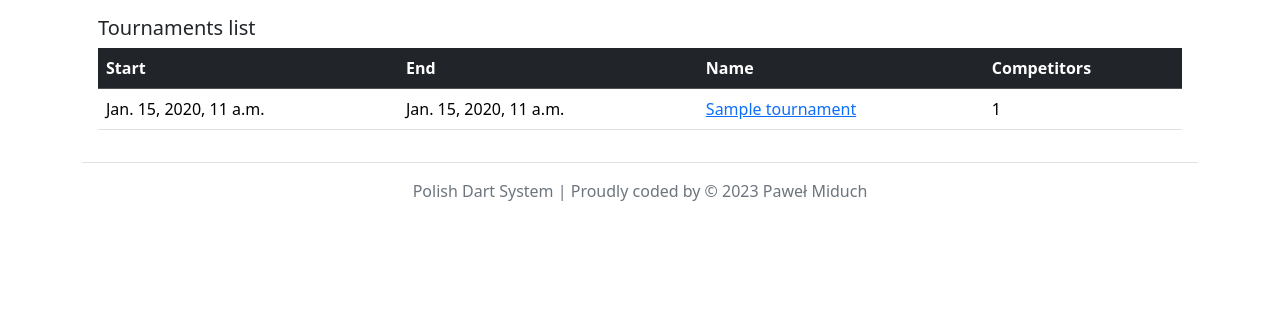
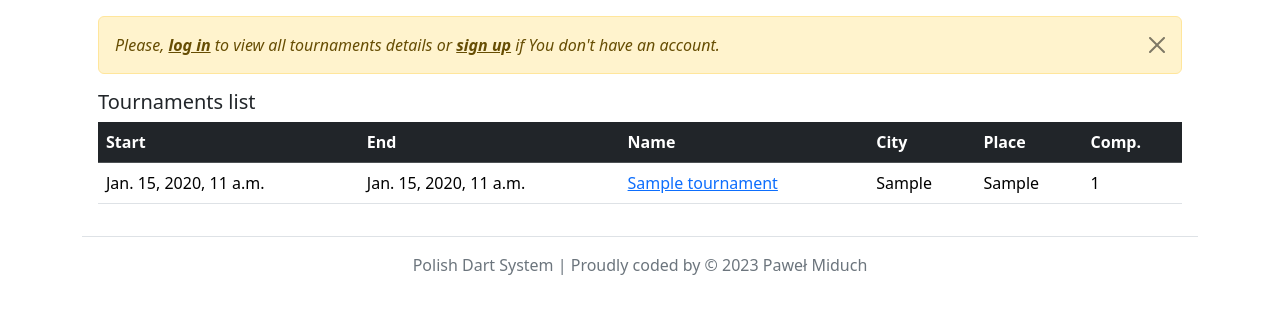
Before and after one commit to pamidev/PolishDartSystem, a Django app: page /tournaments/ in a window 1280 px wide. Shown: the part 60-374 px from the top of the page. Run offline with Django 4.2, Linux system fonts and the light colour scheme; tables that the repository leaves empty hold one stand-in row (values such as "Sample post").

Commit message:
Add additional column names to table and alert-warning for not logged-in user

```diff
--- a/templates/manager/tournaments_list.html
+++ b/templates/manager/tournaments_list.html
@@ -1,8 +1,16 @@
 {% extends 'base.html' %}
-{% block title %}Polish Dart System | Tournaments{% endblock %}
+{% block title %}Polish Dart System | Tournaments list{% endblock %}
 {% block content %}
 
+    <section>
         <div class="text p-3">
+            {% if not user.is_authenticated %}
+                <div class="alert alert-warning alert-dismissible fade show" role="alert">
+                    <i>Please, <a href="{% url 'login' %}" class="alert-link">log in</a> to view all tournaments details
+                        or <a href="{% url 'login' %}" class="alert-link">sign up</a> if You don't have an account.</i>
+                    <button type="button" class="btn-close" data-bs-dismiss="alert" aria-label="Close"></button>
+                </div>
+            {% endif %}
             <h5>Tournaments list</h5>
             {% if tournaments_list %}
                 <div class="table-responsive">
@@ -12,7 +20,9 @@
                                 <th scope="col">Start</th>
                                 <th scope="col">End</th>
                                 <th scope="col">Name</th>
-                        <th scope="col">Competitors</th>
+                                <th scope="col">City</th>
+                                <th scope="col">Place</th>
+                                <th scope="col">Comp.</th>
                             </tr>
                         </thead>
                         <tbody>
@@ -20,7 +30,9 @@
                                 <tr>
                                     <td>{{ tournament.start_date }}</td>
                                     <td>{{ tournament.end_date }}</td>
-                            <td><a href="{% url 'tournament_detail' tournament.id %}">{{ tournament.name }}</a></td>
+                                    <td><a href="{% url 'tournament_details' tournament.id %}">{{ tournament.name }}</a></td>
+                                    <td>{{ tournament.city }}</td>
+                                    <td>{{ tournament.place }}</td>
                                     <td>{{ tournament.approved_competitors }}</td>
                                 </tr>
                             {% endfor %}
@@ -30,5 +42,6 @@
                 <p><i>Sorry, no tournaments yet.</i></p>
             {% endif %}
         </div>
+    </section>
 
 {% endblock %}
```
Lines whose indentation alone changed are shown as unchanged.
